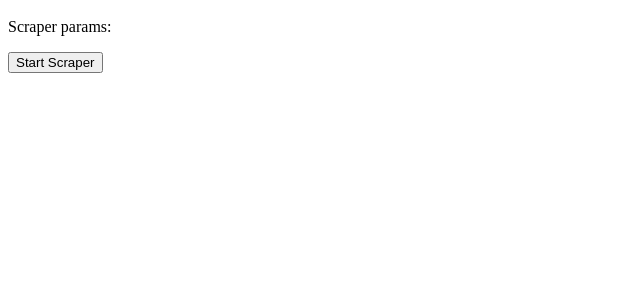
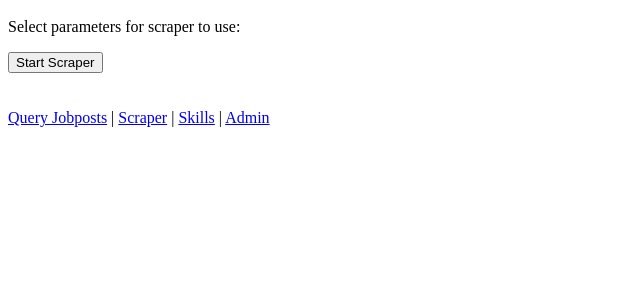
Before and after one commit to awcrosby/jobpost_data, a Django app: page /scraper/ in a window 1280 px wide. Shown: the part 41-341 px from the top of the page, without its empty margins (0-640 px from the left). Run offline with Django 3.2, Linux system fonts and the light colour scheme; parts of the project's set-up code (start-up, migrations or seed data) failed here and were passed over.

Commit message:
added web interface to start skills scrape, improved text processing to include description text

```diff
--- a/djangosite/home/forms.py
+++ b/djangosite/home/forms.py
@@ -15,4 +15,10 @@ class UserQueryForm(forms.Form):
         widget=forms.Select(choices=LOCATION_CHOICES))
 
 class ScraperForm(forms.Form):
-    scraper_params = forms.ModelChoiceField(queryset=ScraperParams.objects.all(), widget=forms.RadioSelect, empty_label=None)
+    params = forms.ModelChoiceField(queryset=ScraperParams.objects.all(),
+                                    widget=forms.RadioSelect,
+                                    empty_label=None,
+                                    label='')
+
+class SkillsForm(forms.Form):
+    widgets = {'any_field': forms.HiddenInput(),}
--- a/djangosite/home/models.py
+++ b/djangosite/home/models.py
@@ -24,8 +24,8 @@ class ScraperParams(models.Model):
     query_loc = models.ForeignKey(QueryLoc, on_delete=models.SET_NULL, null=True)
     last_queried = models.DateTimeField(null=True, blank=True)
     def __str__(self):  # string to represent Model object in admin
-        return '{} q="{}" in {}, last queried: {}'.format(self.job_site.name,
-            self.query, self.query_loc.name, self.last_queried)
+        return '{} q="{}" in "{}", last queried: {}'.format(self.job_site.name,
+            self.query, self.query_loc.query, self.last_queried)
         # return '{} in {}'.format(self.job_site.name, self.query_loc.name)
     class Meta:
         verbose_name_plural = "Scraper params"
--- a/djangosite/home/templates/home/layout.html
+++ b/djangosite/home/templates/home/layout.html
@@ -18,9 +18,13 @@
     </header>
     <div class="container">
         {% block content %} {% endblock %}
-        <br>
-        <!-- <a style="display:block" class="center-align" href="/admin">Admin Login</a> -->
-    </div>
+        <br><br>
+        <!-- Footer -->
+        <a class="center-align" href="/">Query Jobposts</a> |
+        <a class="center-align" href="/scraper">Scraper</a> |
+        <a class="center-align" href="/skills">Skills</a> |
+        <a class="center-align" href="/admin">Admin</a>
+        </div>
 </body>
 
 </html>
--- a/djangosite/home/templates/home/scraper.html
+++ b/djangosite/home/templates/home/scraper.html
@@ -1,12 +1,11 @@
 {% extends 'home/layout.html' %}
 {% block content %}
 
+<p>Select parameters for scraper to use:</p>
 <form action="" method="post">
     {% csrf_token %}
     {{ form }}
     <input type="submit" value="Start Scraper" />
 </form>
 
-<h4 class="center-align blue lighten-3">{{ title }}</h4>
-
 {% endblock %}
--- a/djangosite/home/urls.py
+++ b/djangosite/home/urls.py
@@ -4,4 +4,5 @@ from . import views
 urlpatterns = [
     path('', views.index, name='index'),
     path('scraper/', views.scraper, name='scraper'),
+    path('skills/', views.skills, name='skills'),
 ]
--- a/djangosite/home/views.py
+++ b/djangosite/home/views.py
@@ -1,6 +1,7 @@
 from django.shortcuts import render
 from django.http import HttpResponse
-from .forms import UserQueryForm, ScraperForm
+from .forms import UserQueryForm, ScraperForm, SkillsForm
+from .models import ScraperParams
 
 import requests
 from bs4 import BeautifulSoup
@@ -23,102 +24,115 @@ import sys
 
 # mongod db init and config
 client = pymongo.MongoClient('localhost', 27017)
-db = client.py_posts
+db = client.jobpost_data
 db.posts.create_index('url', unique=True)
 db.posts.create_index('skills')
-# db.posts.create_index([('query_loc', 1),('title', pymongo.TEXT),
-#                 ('skills', pymongo.TEXT), ('desc', pymongo.TEXT)])
-db.posts.create_index([('query_loc', 1),('title', pymongo.TEXT), ('skills', pymongo.TEXT)])
+# db.posts.create_index([('query_loc', 1), ('title', pymongo.TEXT), ('skills', pymongo.TEXT)])
+# db.posts.drop_index('query_loc_1_title_text_skills_text')
+db.posts.create_index([('query_loc', 1), ('title', pymongo.TEXT), ('skills', pymongo.TEXT), ('desc', pymongo.TEXT)])
 #db.posts.index_information()
-#db.posts.drop_index('query_loc_1_title_text_skills_text')
 #import pdb; pdb.set_trace()  #### DEBUG
 stops = set(stopwords.words('english'))
-#stops.add('python')
-stops.add('experience')
 
-# Create your views here.
+# extra stopwords needed when including job 'desc' along with 'skills'/'title'
+stops |= set(['experience', 'client', 'position', 'include', 'time',
+              'service', 'apply', 'design', 'build', 'system', 'testing',
+              'integration', 'field', 'documentation', 'architecture',
+              'dynamic', 'project', 'join', 'standards', 'email', 'location',
+              'performance', 'key', 'focus', 'object', 'process', 'center',
+              'server', 'components', 'scale', 'user', 'external', 'global',
+              'local', 'processing', 'call', 'configuration', 'networking',
+              'resources', 'protocols'])
+
 def scraper(request):
     if request.method == 'POST':
         form = ScraperForm(request.POST)  # populate form with data from request
         if form.is_valid():   # process the data in form.cleaned_data
-            query_loc = form.cleaned_data['scraper_params'].query_loc.query
-            query = form.cleaned_data['scraper_params'].query
-            print(form.cleaned_data['scraper_params'])
-            if form.cleaned_data['scraper_params'].job_site.name == "Dice":
-                num_items = None
-                #num_items = search_dice(query=query, query_loc=query_loc)
-            if not num_items:
-                form.cleaned_data['scraper_params'].last_queried = datetime.utcnow()
+            query_loc = form.cleaned_data['params'].query_loc.query
+            query = form.cleaned_data['params'].query
+            db_id = form.cleaned_data['params'].id
+            if form.cleaned_data['params'].job_site.name == "Dice":
+                num_items = search_dice(query=query, query_loc=query_loc)
+            if num_items:
+                s = ScraperParams.objects.get(id=db_id)
+                s.last_queried = datetime.utcnow()
+                s.save()
         else:
             form = ScraperForm()
     else:  # if not POST, then create a new form
         form = ScraperForm()
-
     return render(request, 'home/scraper.html', {'form': form})
 
+def skills(request):
+    if request.method == 'POST':
+        form = SkillsForm(request.POST)  # populate form with data from request
+        if form.is_valid():   # process the data in form.cleaned_data
+            get_stackoverflow_skills()
+        else:
+            form = SkillsForm()
+    else:  # if not POST, then create a new form
+        form = SkillsForm()
+    return render(request, 'home/skills.html', {'form': form})
 
 def index(request):
+    ''' GET FORM DATA '''
     if request.method != 'GET':
-        return render(request, 'home/name.html')  #fix this
+        form = UserQueryForm()  # create new form
+        context = {'title': 'enter query', 'results': [], 'form': form}
+        return render(request, 'home/index.html', context)
     form = UserQueryForm(request.GET)  # populate form with data from request
     if not form.is_valid():
         form = UserQueryForm()
         context = {'title': 'enter query', 'results': [], 'form': form}
         return render(request, 'home/index.html', context)
 
-    ''' SCRAPING SECTION '''
-    #search_dice(query='', query_loc='baltimore, md')
-    #get_stackoverflow_skills()
-
-    ''' TEXT PROCCESSING SECTION '''
+    ''' QUERY DATABASE VIA USER KEYWORDS '''
     query = form.cleaned_data['query']
     query_loc = form.cleaned_data['location']
+    print(form.cleaned_data['test'].query)
     dataset = db_text_search(query, query_loc)
+    post_count = db.posts.find({'query_loc': query_loc}).count()
 
-    results = []
-    results.append({'title': 'single word', 'data': single_word_count(dataset)})
-    results.append({'title': 'noun phrases', 'data': get_noun_phrases('skills', dataset)})
-    results.append({'title': 'ngram', 'data': get_ngrams('skills', dataset)})
-    #
-    #
-    # relations = skill_relations()
-    # sortOrder = [s[0] for s in single_word_count()]
-    # color_list = ['#'+str(hex(int(((n+1)/100)*16777215)))[2:] for n in range(100)]
-    # print(len(color_list))
-    # color_list = ['#ff00ff'] * 60
-    # colors = dict(zip(sortOrder, color_list))
-    # context = {'title': 'Multi-Processing Results',
-    #            'data': relations,
-    #            'sortOrder': sortOrder,
-    #            'colors': colors}
-    # return render(request, 'home/chord.html', context)
-    title = '{} job posts matching "{}" in {}'.format(
-            len(dataset), query, query_loc)
-    context = {'title': title, 'results': results, 'form': form}
+    ''' TEXT PROCESSING '''
+    data = get_word_count(dataset)
+
+    ''' PREPARE DATA FOR TEMPLATE '''
+    title = '{} job posts matching "{}" out of {} posts in {}'.format(
+            len(dataset), query, post_count, query_loc)
+    context = {'title': title, 'data': data, 'form': form}
     return render(request, 'home/index.html', context)
-
 
 def db_text_search(query, query_loc):
     cur = db.posts.find({'query_loc': query_loc,
                          '$text': {'$search': query}})
     return [doc for doc in cur]
 
-
-def single_word_count(dataset):
+def get_word_count(dataset):
+    # get count of single words
     allwords = []
     start = time.time()
     for doc in dataset:
         docwords = set()
-        for field in ['skills', 'title']:  # 'desc' adds 3.7sec + clutter
+        for field in ['skills', 'title', 'desc']:  # 'desc' adds 3.7sec + clutter
             fieldwords = textblob.TextBlob(doc[field]).lower().words
             fieldwords = [i for w in fieldwords for i in w.split('/')]
             fieldwords = [i for w in fieldwords for i in w.split('-')]
             docwords = docwords.union(set(fieldwords))
         allwords.extend(docwords)
-    print('for {} words, TIME: {:.3f}s'.format(len(allwords), (time.time()-start)))
+    print('after {} words, TIME: {:.3f}s'.format(len(allwords), (time.time()-start)))
     allwords = [w for w in allwords if not w in stops]
     allwords = skill_whitelist(allwords)  # filter by stackoverflow skills
     count = collections.Counter(allwords)
+
+    # append top noun_phrases
+    allphrases = []
+    for doc in dataset:
+        docphrases = textblob.TextBlob(doc['skills']).lower().noun_phrases
+        allphrases.extend(docphrases)
+    count += collections.Counter(allphrases)
+    print('after phrases, TIME: {:.3f}s'.format((time.time()-start)))
+    print(collections.Counter(allphrases).most_common(20))
+
     return count.most_common(40)
 
 
@@ -142,7 +156,7 @@ def skill_relations():
             skill_map[word] = skill_map.get(word, []) + [job['_id']]
 
     # get top_skills
-    top_skills = [s[0] for s in single_word_count('skills')]
+    top_skills = [s[0] for s in get_word_count('skills')]
     top_skills = list(itertools.combinations(top_skills,2))
 
     # compare top skills to map
@@ -158,12 +172,12 @@ def skill_relations():
     return relations
 
 def employer_skill_relations():
-    top_skills = [s[0] for s in single_word_count('skills')]
+    top_skills = [s[0] for s in get_word_count('skills')]
     top_employers = get_top_employers()
     return None
 
 def title_skill_relations():
-    top_skills = [s[0] for s in single_word_count('skills')]
+    top_skills = [s[0] for s in get_word_count('skills')]
     top_titles = get_top_titles()
     return None
 
@@ -172,64 +186,15 @@ def get_top_employers():
     employers = [i['employer'].lower() for i in cur]
     return collections.Counter(employers).most_common(10)
 
-
 def get_top_titles():
     cur = db.posts.find({}, {'title': 1, '_id': 0})
     titles = [i['title'].lower() for i in cur]
     return collections.Counter(titles).most_common(10)
 
-
-def get_ngrams(field, dataset):
-    # cur = db.posts.find({}, {'desc': 1, 'skills': 1, '_id': 0})
-    # all_text = [i[field].replace(',', '.') for i in cur]
-    all_text = [i[field].replace(',', '.') for i in dataset]
-
-    # make sentences out of all_text
-    all_sentences = []
-    for text in all_text:
-        blob = textblob.TextBlob(text).lower()
-        sentences = blob.split('.')
-        for sentence in sentences:
-            wordlist = textblob.TextBlob(sentence).words
-            wordlist = [w for w in wordlist if not w in stops]
-            sentence = ' '.join(wordlist)
-            all_sentences.append(sentence)
-
-    # make ngrams out of all_sentences
-    all_bigrams = []
-    all_trigrams = []
-    for sentence in all_sentences:
-        blob = textblob.TextBlob(sentence)
-        bigrams = blob.ngrams(2)
-        for wordlist in bigrams:
-            all_bigrams.append(' '.join(wordlist))
-        trigrams = blob.ngrams(3)
-        for wordlist in trigrams:
-            all_trigrams.append(' '.join(wordlist))
-
-    # count combine and sort ngrams
-    bicount = collections.Counter(all_bigrams).most_common(15)
-    tricount = collections.Counter(all_trigrams).most_common(15)
-
-    return sorted(bicount + tricount, key=itemgetter(1), reverse=True)
-
-
-def get_noun_phrases(field, dataset):
-    # cur = db.posts.find({}, {'desc': 1, 'skills': 1, '_id': 0})
-    phrases = []
-    for i in dataset:
-        blob = textblob.TextBlob(i[field]).lower()
-        wordlist = blob.noun_phrases
-        phrases.extend(wordlist)
-
-    count = collections.Counter(phrases)
-    return count.most_common(30)
-
-
 def get_stackoverflow_skills():
     skills = []
     base_url = 'https://stackoverflow.com'
-    for n in range(100):
+    for n in range(60):
         r = requests.get(base_url + '/tags?page={}&tab=popular'.format(n))
         soup = BeautifulSoup(r.text, 'html.parser')
         tags = [t.text for t in soup.find_all('a', 'post-tag')]
@@ -237,7 +202,6 @@ def get_stackoverflow_skills():
 
     data = {'source': 'stackoverflow', 'skills': skills}
     db.skills.update( {'source': 'stackoverflow'}, data, upsert=True )
-
 
 def search_dice(query, query_loc):
     # query format is 'python_developer'
@@ -278,30 +242,34 @@ def search_dice(query, query_loc):
         job['query_loc'] = query_loc.lower()
         job['timestamp'] = datetime.utcnow()
         job['url'] = base_url + joblink.split('?')[0]
+        print(job['url'])
 
         # get basic job info
         job['title'] = soup.find('h1', 'jobTitle').getText(' ')
         job['employer'] = soup.find('li', 'employer').getText(' ').strip().strip('., ')
         job['location'] = soup.find('li', 'location').getText(' ').strip().strip('., ')
 
-        # get datetime when posted
+        # get datetime when posted, format: "Posted 22 minutes ago"
         try:
-            x = soup.find('li', 'posted').text.strip().strip('.,')
-            N = int(x.split(' ')[1])
-            deltatype = x.split(' ')[2]
-            deltatype = deltatype if deltatype[-1] == 's' else deltatype + 's'
-            if deltatype == 'months':
-                deltatype = 'days'
-                N = N*30
-            delta = eval("timedelta("+deltatype+"=N)")
-            job['posted'] = datetime.utcnow() - delta
+            text = soup.find('li', 'posted').text.strip().strip('.,')
+            deltatype = text.split(' ')[-2]
+            if deltatype == 'moments':
+                job['posted'] = datetime.utcnow()
+            else:
+                N = int(text.split(' ')[1])
+                deltatype = deltatype if deltatype[-1] == 's' else deltatype + 's'
+                if deltatype == 'months':
+                    deltatype = 'days'
+                    N = N*30
+                delta = eval("timedelta("+deltatype+"=N)")
+                job['posted'] = datetime.utcnow() - delta
         except Exception as e:
-            print('Exception, for [posted]. Error info: {}'.format(e))
+            print('EXCEPTION, FOR [posted]. ERROR INFO: {}'.format(e))
             print("job['url']: {}".format(job['url']))
 
         # get skills
         div = soup.find('div', {'class': 'iconsiblings', 'itemprop': 'skills'})
-        job['skills'] = div.getText(' ').strip()
+        job['skills'] = div.getText(' ').strip() if div else ''
 
         # get icons, if missing an icon then ordered wrong and bad data
         icons = soup.find_all('div', 'iconsiblings')
@@ -310,7 +278,7 @@ def search_dice(query, query_loc):
             job['baseSalary'] = icons[2].getText(' ').strip()
             job['teleTravel'] = icons[3].getText(' ').strip()
         except IndexError as e:
-            print('IndexError, in icon area. Error info: {}'.format(e))
+            print('INDEXERROR, IN ICON AREA. ERROR INFO: {}'.format(e))
             print("job['url']: {}".format(job['url']))
 
         # get job description
@@ -333,9 +301,9 @@ def search_dice(query, query_loc):
         # insert or update job into database
         try:
             db.posts.update( {'url': job['url'] }, job, upsert=True )
-            print('jobpost written to database')
         except pymongo.errors.WriteError as e:
-            print('WriteError, likely [skills] key too large: {}'.format(e))
+            print('WRITEERROR, LIKELY [skills] KEY TOO LARGE: {}'.format(e))
             print("job['url']: {}".format(job['url']))
 
+    print("len(joblinks) = {}".format(len(joblinks)))
     return len(joblinks)
--- a/djangosite/settings.py
+++ b/djangosite/settings.py
@@ -116,7 +116,7 @@ USE_I18N = True
 
 USE_L10N = True
 
-USE_TZ = True
+USE_TZ = False
 
 
 # Static files (CSS, JavaScript, Images)
--- a/djangosite/urls.py
+++ b/djangosite/urls.py
@@ -5,5 +5,4 @@ from django.conf.urls import include
 urlpatterns = [
     path('', include('djangosite.home.urls')),
     path('admin/', admin.site.urls),
-    path('home/', include('djangosite.home.urls')),
 ]
```
Also changed, not shown: djangosite/home/templates/home/index.html (+8 -10 lines), djangosite/home/templates/home/skills.html (added, +14 -0 lines).
